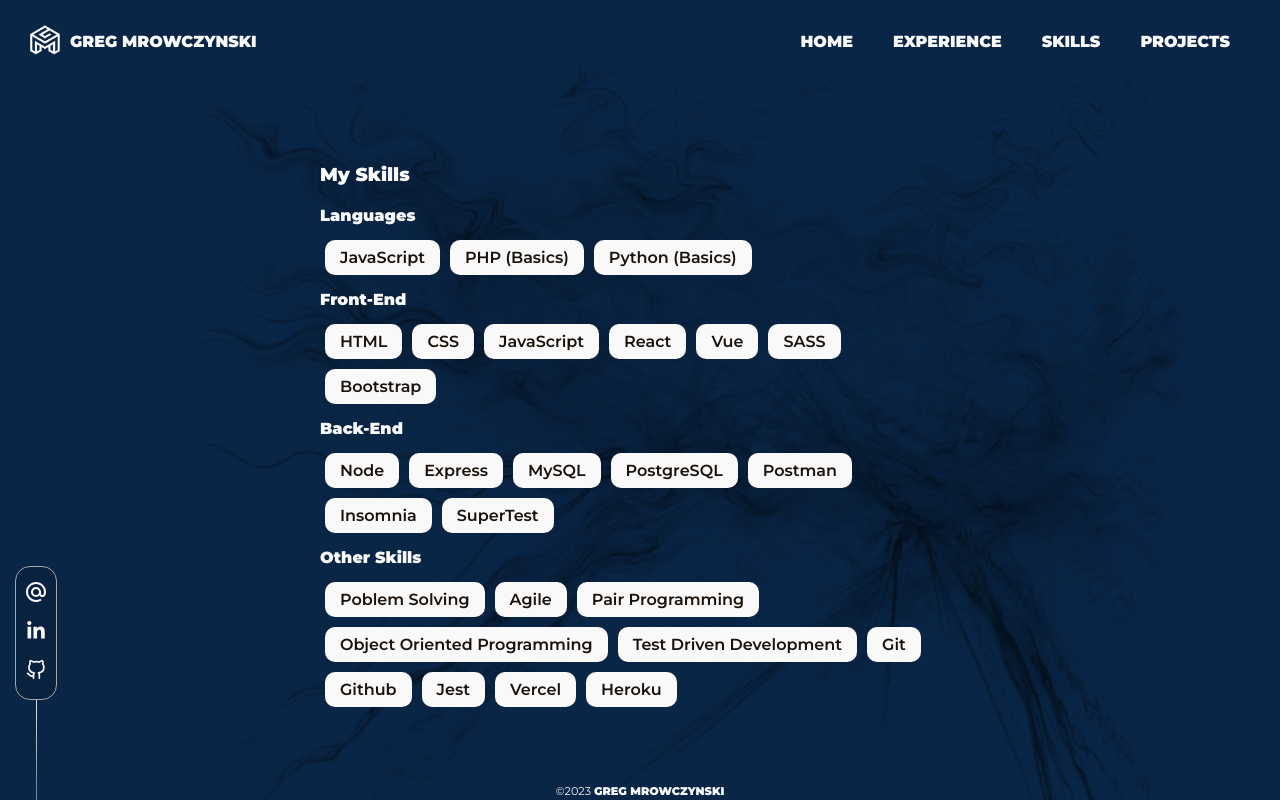
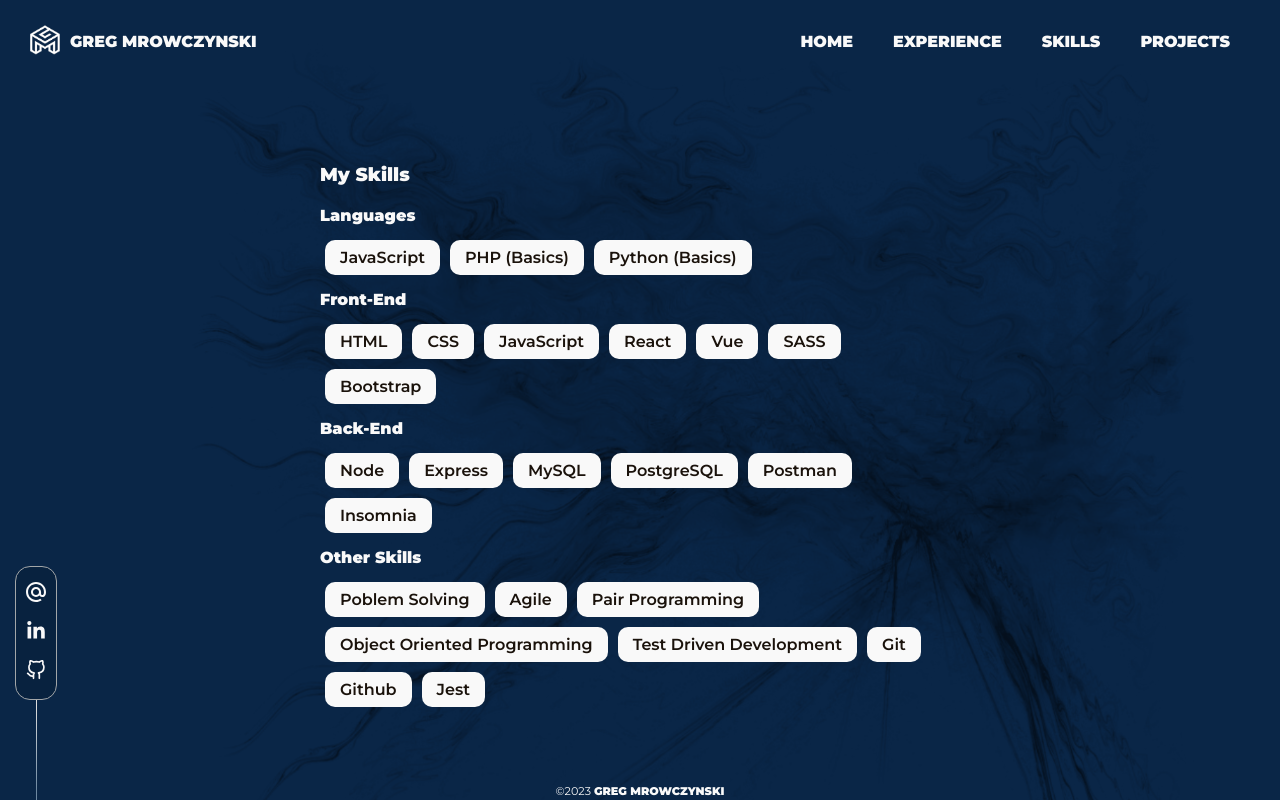
Before and after one commit to greg19850/portfolio-page, a React (Create React App) app: page /skills in a window 1280 px wide. Built offline with nearby package versions, Linux system fonts and the light colour scheme.

Commit message:
removed unnecessary skills

```diff
--- a/src/pages/Skills.js
+++ b/src/pages/Skills.js
@@ -3,8 +3,8 @@ import '../styles/skills.scss';
 
 const languages = ['JavaScript', 'PHP (Basics)', 'Python (Basics)'];
 const frontEnd = ['HTML', 'CSS', 'JavaScript', 'React', 'Vue', 'SASS', 'Bootstrap'];
-const backEnd = ['Node', 'Express', 'MySQL', 'PostgreSQL', 'Postman', 'Insomnia', 'SuperTest'];
-const other = ['Poblem Solving', 'Agile', 'Pair Programming', 'Object Oriented Programming', 'Test Driven Development', 'Git', 'Github', 'Jest', 'Vercel', 'Heroku'];
+const backEnd = ['Node', 'Express', 'MySQL', 'PostgreSQL', 'Postman', 'Insomnia'];
+const other = ['Poblem Solving', 'Agile', 'Pair Programming', 'Object Oriented Programming', 'Test Driven Development', 'Git', 'Github', 'Jest'];
 
 function Skills() {
   const langSkills = languages.map(element => <li>{element}</li>);
```
Also changed, not shown: 1 other file (tests, documents, lock files or other folders).
